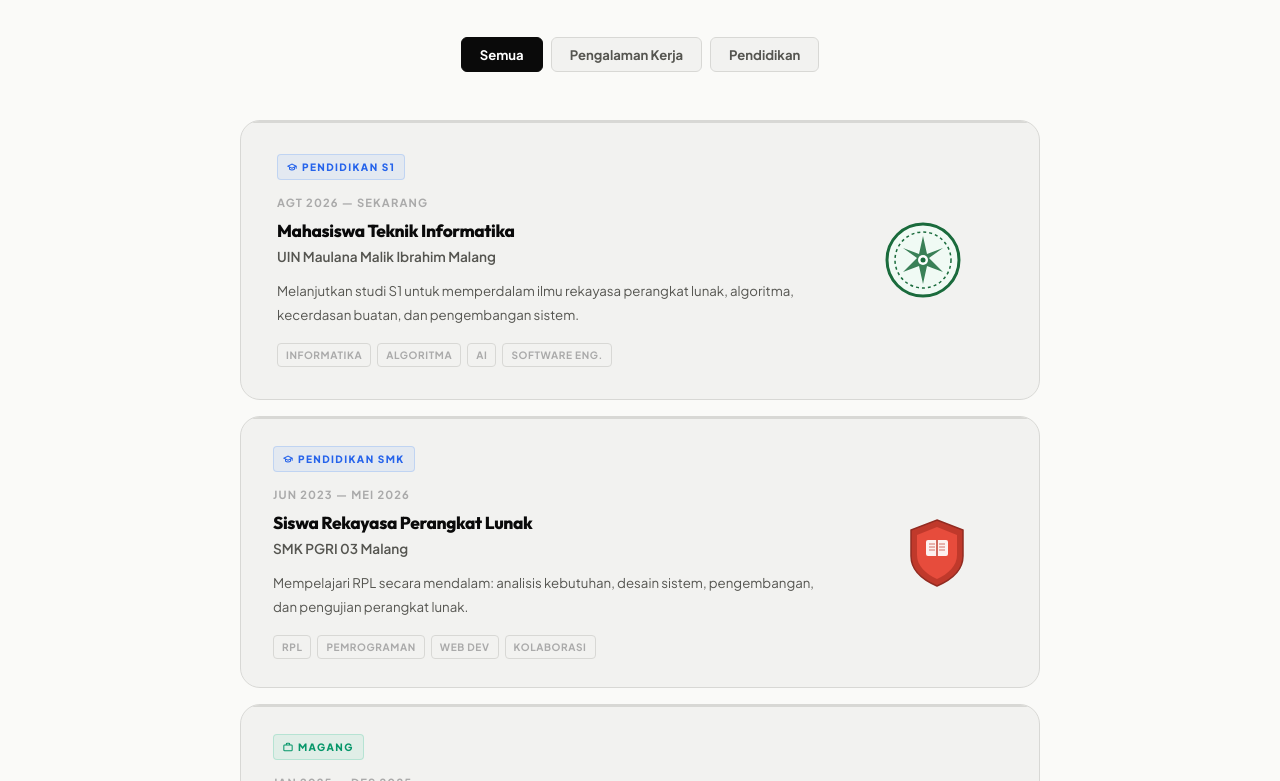
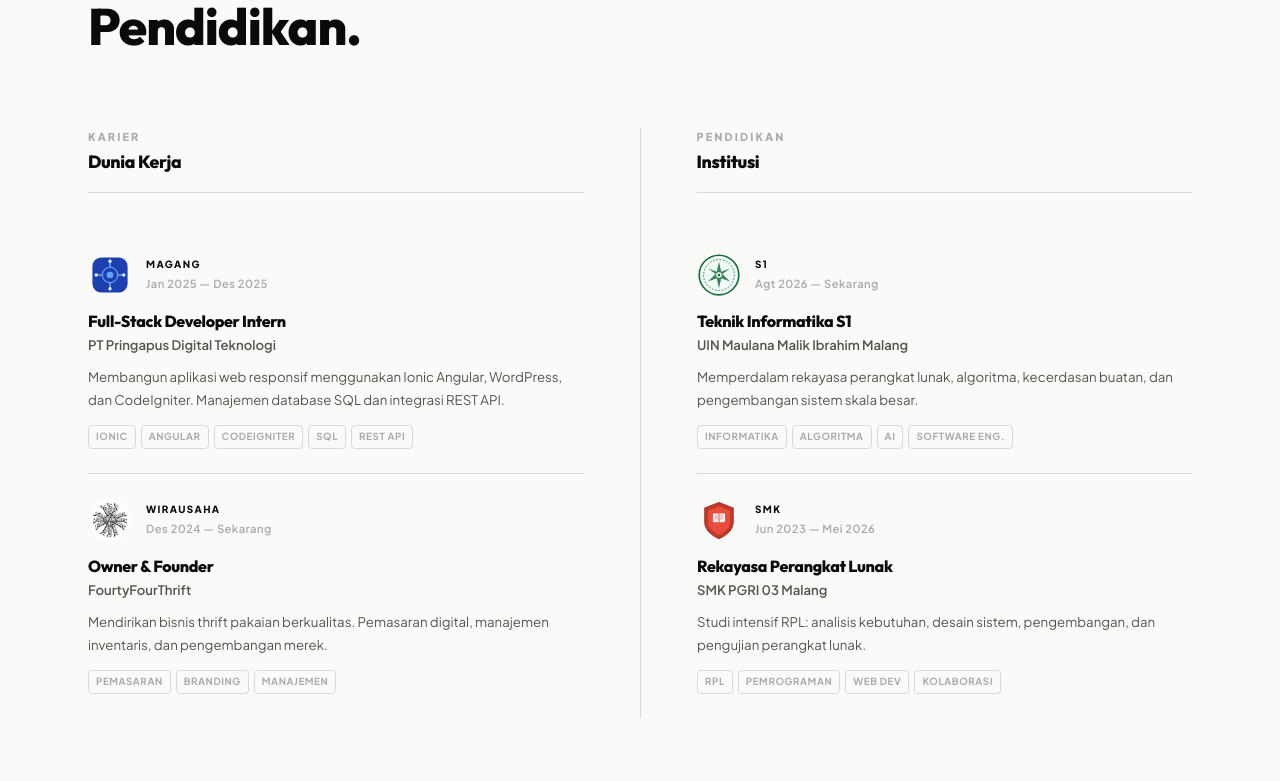
Before and after one commit to HasyaRayyan/Portofolio-Web, a React (Vite) app: page / in a window 1280 px wide. Shown: the part 4399-5180 px from the top of the page. Built offline with nearby package versions, Linux system fonts and the light colour scheme.

Commit message:
up update

```diff
--- a/src/components/Experience.jsx
+++ b/src/components/Experience.jsx
@@ -1,13 +1,14 @@
-import React, { useState } from 'react';
+import React from 'react';
 import logo44Thrift from '../assets/logo_44thrift.png';
 
-/* ─── Inline SVG logos untuk setiap institusi ─── */
+/* ─── SVG Logos ─── */
 
 const LogoUIN = () => (
   <svg viewBox="0 0 80 80" fill="none" xmlns="http://www.w3.org/2000/svg">
     <circle cx="40" cy="40" r="36" stroke="#1a6b3c" strokeWidth="3" fill="#f0faf4"/>
     <circle cx="40" cy="40" r="28" stroke="#1a6b3c" strokeWidth="1.5" fill="none" strokeDasharray="3 3"/>
-    <path d="M40 16 L44 34 L60 28 L46 38 L60 52 L44 46 L40 64 L36 46 L20 52 L34 38 L20 28 L36 34 Z" fill="#1a6b3c" opacity="0.85"/>
+    <path d="M40 16 L44 34 L60 28 L46 38 L60 52 L44 46 L40 64 L36 46 L20 52 L34 38 L20 28 L36 34 Z"
+      fill="#1a6b3c" opacity="0.85"/>
     <circle cx="40" cy="40" r="5" fill="#fff"/>
     <circle cx="40" cy="40" r="2.5" fill="#1a6b3c"/>
   </svg>
@@ -15,8 +16,10 @@ const LogoUIN = () => (
 
 const LogoSMK = () => (
   <svg viewBox="0 0 80 80" fill="none" xmlns="http://www.w3.org/2000/svg">
-    <path d="M40 8 L66 18 L66 44 C66 58 54 68 40 74 C26 68 14 58 14 44 L14 18 Z" fill="#c0392b" stroke="#922b21" strokeWidth="1.5"/>
-    <path d="M40 15 L60 23 L60 43 C60 54 51 62 40 67 C29 62 20 54 20 43 L20 23 Z" fill="#e74c3c"/>
+    <path d="M40 8 L66 18 L66 44 C66 58 54 68 40 74 C26 68 14 58 14 44 L14 18 Z"
+      fill="#c0392b" stroke="#922b21" strokeWidth="1.5"/>
+    <path d="M40 15 L60 23 L60 43 C60 54 51 62 40 67 C29 62 20 54 20 43 L20 23 Z"
+      fill="#e74c3c"/>
     <rect x="29" y="28" width="22" height="16" rx="2" fill="white" opacity="0.92"/>
     <line x1="40" y1="28" x2="40" y2="44" stroke="#c0392b" strokeWidth="1.5"/>
     <line x1="32" y1="32" x2="38" y2="32" stroke="#c0392b" strokeWidth="1" opacity="0.7"/>
@@ -45,138 +48,130 @@ const LogoPringapus = () => (
 );
 
 const LogoFourtyFour = () => (
-  <img src={logo44Thrift} alt="FourtyFourThrift logo" style={{ width: '100%', height: '100%', objectFit: 'contain' }} />
+  <img src={logo44Thrift} alt="FourtyFourThrift" style={{ width: '100%', height: '100%', objectFit: 'contain' }} />
 );
 
-/* ─── Data Terpisah ─── */
-const experiencesData = [
+/* ─── Data ─── */
+
+const careerData = [
   {
     date: 'Jan 2025 — Des 2025',
     title: 'Full-Stack Developer Intern',
     org: 'PT Pringapus Digital Teknologi',
     desc: 'Membangun aplikasi web responsif menggunakan Ionic Angular, WordPress, dan CodeIgniter. Manajemen database SQL dan integrasi REST API.',
-    badge: 'work',
-    badgeLabel: 'Magang',
     chips: ['Ionic', 'Angular', 'CodeIgniter', 'SQL', 'REST API'],
     Logo: LogoPringapus,
+    type: 'Magang',
   },
   {
     date: 'Des 2024 — Sekarang',
     title: 'Owner & Founder',
     org: 'FourtyFourThrift',
     desc: 'Mendirikan bisnis thrift pakaian berkualitas. Pemasaran digital, manajemen inventaris, dan pengembangan merek.',
-    badge: 'business',
-    badgeLabel: 'Wirausaha',
     chips: ['Pemasaran', 'Branding', 'Manajemen'],
     Logo: LogoFourtyFour,
+    type: 'Wirausaha',
   },
 ];
 
 const educationData = [
   {
     date: 'Agt 2026 — Sekarang',
-    title: 'Mahasiswa Teknik Informatika',
+    title: 'Teknik Informatika S1',
     org: 'UIN Maulana Malik Ibrahim Malang',
-    desc: 'Melanjutkan studi S1 untuk memperdalam ilmu rekayasa perangkat lunak, algoritma, kecerdasan buatan, dan pengembangan sistem.',
-    badge: 'education',
-    badgeLabel: 'Pendidikan S1',
+    desc: 'Memperdalam rekayasa perangkat lunak, algoritma, kecerdasan buatan, dan pengembangan sistem skala besar.',
     chips: ['Informatika', 'Algoritma', 'AI', 'Software Eng.'],
     Logo: LogoUIN,
-    featured: true,
+    type: 'S1',
   },
   {
     date: 'Jun 2023 — Mei 2026',
-    title: 'Siswa Rekayasa Perangkat Lunak',
+    title: 'Rekayasa Perangkat Lunak',
     org: 'SMK PGRI 03 Malang',
-    desc: 'Mempelajari RPL secara mendalam: analisis kebutuhan, desain sistem, pengembangan, dan pengujian perangkat lunak.',
-    badge: 'education',
-    badgeLabel: 'Pendidikan SMK',
+    desc: 'Studi intensif RPL: analisis kebutuhan, desain sistem, pengembangan, dan pengujian perangkat lunak.',
     chips: ['RPL', 'Pemrograman', 'Web Dev', 'Kolaborasi'],
     Logo: LogoSMK,
+    type: 'SMK',
   },
 ];
 
-const BadgeIcon = ({ type }) => {
-  if (type === 'education') return (
-    <svg width="10" height="10" viewBox="0 0 24 24" fill="none" stroke="currentColor" strokeWidth="2.5">
-      <path d="M22 10v6M2 10l10-5 10 5-10 5z"/><path d="M6 12v5c3 3 9 3 12 0v-5"/>
-    </svg>
+/* ─── Sub components ─── */
+
+function ColHeader({ label, title }) {
+  return (
+    <div className="exp-col-header">
+      <span className="exp-col-label">{label}</span>
+      <h3 className="exp-col-title">{title}</h3>
+    </div>
   );
-  if (type === 'work') return (
-    <svg width="10" height="10" viewBox="0 0 24 24" fill="none" stroke="currentColor" strokeWidth="2.5">
-      <rect x="2" y="7" width="20" height="14" rx="2"/><path d="M16 7V5a2 2 0 0 0-2-2h-4a2 2 0 0 0-2 2v2"/>
-    </svg>
+}
+
+function ExpItem({ item, delay }) {
+  const { Logo } = item;
+  return (
+    <div className={`exp-item reveal d${delay}`}>
+      <div className="exp-item-top">
+        <div className="exp-item-logo">
+          <Logo />
+        </div>
+        <div className="exp-item-meta">
+          <span className="exp-item-type">{item.type}</span>
+          <span className="exp-item-date">{item.date}</span>
+        </div>
+      </div>
+      <h4 className="exp-item-title">{item.title}</h4>
+      <span className="exp-item-org">{item.org}</span>
+      <p className="exp-item-desc">{item.desc}</p>
+      <div className="exp-item-chips">
+        {item.chips.map((c) => (
+          <span key={c} className="exp-item-chip">{c}</span>
+        ))}
+      </div>
+    </div>
   );
-  return (
-    <svg width="10" height="10" viewBox="0 0 24 24" fill="none" stroke="currentColor" strokeWidth="2.5">
-      <path d="M12 2l3.09 6.26L22 9.27l-5 4.87 1.18 6.88L12 17.77l-6.18 3.25L7 14.14 2 9.27l6.91-1.01L12 2z"/>
-    </svg>
-  );
-};
+}
+
+/* ─── Main component ─── */
 
 export default function Experience() {
-  const [tab, setTab] = useState('all');
-
-  const itemsToDisplay = tab === 'exp'
-    ? experiencesData
-    : tab === 'edu'
-    ? educationData
-    : [...educationData, ...experiencesData];
-
   return (
     <section id="experience" className="section" style={{ borderTop: '1px solid var(--line)' }}>
       <div className="container">
-        <div className="reveal" style={{ textAlign: 'center', marginBottom: '40px' }}>
+
+        {/* Header */}
+        <div className="reveal" style={{ marginBottom: '72px' }}>
           <span className="section-label">04 — Track Record</span>
-          <h2 className="section-title">Pengalaman &amp; Pendidikan</h2>
+          <h2 className="section-title" style={{ maxWidth: '480px' }}>
+            Pengalaman &amp;<br />Pendidikan.
+          </h2>
         </div>
 
-        {/* Tab Switcher */}
-        <div className="reveal d1" style={{ display: 'flex', justifyContent: 'center', gap: '8px', marginBottom: '48px' }}>
-          <button
-            className={`tab-btn ${tab === 'all' ? 'active' : ''}`}
-            onClick={() => setTab('all')}
-          >
-            Semua
-          </button>
-          <button
-            className={`tab-btn ${tab === 'exp' ? 'active' : ''}`}
-            onClick={() => setTab('exp')}
-          >
-            Pengalaman Kerja
-          </button>
-          <button
-            className={`tab-btn ${tab === 'edu' ? 'active' : ''}`}
-            onClick={() => setTab('edu')}
-          >
-            Pendidikan
-          </button>
-        </div>
+        {/* Two-column layout */}
+        <div className="exp-two-col">
 
-        <div className="exp-grid">
-          {itemsToDisplay.map((item, i) => {
-            const { Logo } = item;
-            return (
-              <div key={item.title + i} className={`exp-card${item.featured ? ' featured' : ''} reveal d${Math.min(i + 1, 4)}`}>
-                <div className="exp-logo">
-                  <Logo />
-                </div>
-                <div className="exp-body">
-                  <span className={`exp-badge ${item.badge}`}>
-                    <BadgeIcon type={item.badge} />
-                    {item.badgeLabel}
-                  </span>
-                  <span className="exp-date">{item.date}</span>
-                  <h3 className="exp-title">{item.title}</h3>
-                  <span className="exp-org">{item.org}</span>
-                  <p className="exp-desc">{item.desc}</p>
-                  <div className="exp-chips">
-                    {item.chips.map((c) => <span key={c} className="exp-chip">{c}</span>)}
-                  </div>
-                </div>
-              </div>
-            );
-          })}
+          {/* Left — Karier */}
+          <div className="exp-col">
+            <ColHeader label="Karier" title="Dunia Kerja" />
+            <div className="exp-col-list">
+              {careerData.map((item, i) => (
+                <ExpItem key={item.title} item={item} delay={i + 1} />
+              ))}
+            </div>
+          </div>
+
+          {/* Divider */}
+          <div className="exp-divider" />
+
+          {/* Right — Pendidikan */}
+          <div className="exp-col">
+            <ColHeader label="Pendidikan" title="Institusi" />
+            <div className="exp-col-list">
+              {educationData.map((item, i) => (
+                <ExpItem key={item.title} item={item} delay={i + 1} />
+              ))}
+            </div>
+          </div>
+
         </div>
       </div>
     </section>
--- a/src/index.css
+++ b/src/index.css
@@ -114,37 +114,68 @@ h1, h2, h3, h4, h5, h6 {
 }
 
 /* ============================================================
-   SCROLL REVEAL
+   SCROLL REVEAL — premium entry animations
    ============================================================ */
-:root {
-  --fast: 0.18s;
-  --mid: 0.35s;
-  --slow: 0.7s;
-  --ease: cubic-bezier(0.16, 1, 0.3, 1);
-  --ease-spring: cubic-bezier(0.34, 1.56, 0.64, 1);
+
+@keyframes revealUp {
+  from {
+    opacity: 0;
+    transform: translateY(40px) scale(0.97);
+    filter: blur(6px);
+  }
+  to {
+    opacity: 1;
+    transform: translateY(0) scale(1);
+    filter: blur(0);
+  }
 }
 
-/* ============================================================
-   SCROLL REVEAL
-   ============================================================ */
+@keyframes revealLeft {
+  from {
+    opacity: 0;
+    transform: translateX(-48px) scale(0.97);
+    filter: blur(6px);
+  }
+  to {
+    opacity: 1;
+    transform: translateX(0) scale(1);
+    filter: blur(0);
+  }
+}
+
+@keyframes revealRight {
+  from {
+    opacity: 0;
+    transform: translateX(48px) scale(0.97);
+    filter: blur(6px);
+  }
+  to {
+    opacity: 1;
+    transform: translateX(0) scale(1);
+    filter: blur(0);
+  }
+}
+
 .reveal {
   opacity: 0;
-  transform: translateY(32px) scale(0.98);
-  filter: blur(4px);
-  transition: opacity 0.8s var(--ease),
-              transform 0.8s var(--ease),
-              filter 0.8s var(--ease);
+  transform: translateY(40px) scale(0.97);
+  filter: blur(6px);
   will-change: opacity, transform, filter;
 }
-.reveal.from-left  { transform: translateX(-40px) scale(0.98); }
-.reveal.from-right { transform: translateX(40px) scale(0.98); }
-.reveal.visible    { opacity: 1; transform: translateY(0) scale(1); filter: blur(0); }
+.reveal.from-left  { transform: translateX(-48px) scale(0.97); }
+.reveal.from-right { transform: translateX(48px) scale(0.97); }
 
-.d1 { transition-delay: 0.08s; }
-.d2 { transition-delay: 0.16s; }
-.d3 { transition-delay: 0.24s; }
-.d4 { transition-delay: 0.32s; }
-.d5 { transition-delay: 0.40s; }
+.reveal.visible {
+  animation: revealUp 0.75s cubic-bezier(0.16, 1, 0.3, 1) both;
+}
+.reveal.from-left.visible  { animation-name: revealLeft; }
+.reveal.from-right.visible { animation-name: revealRight; }
+
+.d1 { animation-delay: 0.05s; }
+.d2 { animation-delay: 0.12s; }
+.d3 { animation-delay: 0.20s; }
+.d4 { animation-delay: 0.28s; }
+.d5 { animation-delay: 0.36s; }
 
 /* ============================================================
    ACCENT UTILITY
@@ -824,155 +855,181 @@ h1, h2, h3, h4, h5, h6 {
 }
 
 /* ============================================================
-   EXPERIENCE — CARD GRID
+   EXPERIENCE — TWO COLUMN
    ============================================================ */
 
-.exp-grid {
+/* Outer wrapper: career left | divider | education right */
+.exp-two-col {
+  display: grid;
+  grid-template-columns: 1fr 1px 1fr;
+  gap: 0 56px;
+  align-items: start;
+}
+
+/* Vertical divider line */
+.exp-divider {
+  width: 1px;
+  background: var(--line);
+  align-self: stretch;
+  min-height: 100%;
+}
+
+/* Each column */
+.exp-col {
   display: flex;
   flex-direction: column;
-  gap: 16px;
-  max-width: 800px;
-  margin: 0 auto;
+  gap: 0;
 }
 
-.exp-card {
-  background: var(--bg-card);
-  border: 1px solid var(--line);
-  border-radius: var(--r-lg);
-  padding: 28px 32px;
-  display: flex;
-  flex-direction: row;
-  align-items: center;
-  gap: 28px;
-  position: relative;
-  overflow: hidden;
-  transition: border-color var(--fast) var(--ease),
-              transform var(--mid) var(--ease),
-              box-shadow var(--mid) var(--ease);
+/* Column header */
+.exp-col-header {
+  margin-bottom: 36px;
+  padding-bottom: 20px;
+  border-bottom: 1px solid var(--line);
 }
-.exp-card:hover {
-  border-color: var(--accent);
-  transform: translateY(-3px);
-  box-shadow: 0 16px 40px -8px rgba(0,0,0,0.15);
+.exp-col-label {
+  display: block;
+  font-size: 0.68rem;
+  font-weight: 800;
+  letter-spacing: 0.2em;
+  text-transform: uppercase;
+  color: var(--text-ghost);
+  margin-bottom: 6px;
 }
-.exp-card.featured {
-  padding: 32px 36px;
+.exp-col-title {
+  font-family: var(--font-heading);
+  font-size: 1.1rem;
+  font-weight: 800;
+  letter-spacing: -0.02em;
 }
 
-.exp-card::before {
+/* List of items per column */
+.exp-col-list {
+  display: flex;
+  flex-direction: column;
+  gap: 0;
+}
+
+/* Individual experience item */
+.exp-item {
+  padding: 24px 0;
+  border-bottom: 1px solid var(--line);
+  position: relative;
+  transition: padding-left var(--mid) var(--ease);
+  cursor: default;
+}
+.exp-item:last-child { border-bottom: none; }
+.exp-item::before {
   content: '';
   position: absolute;
-  top: 0; left: 0; right: 0;
-  height: 2px;
-  background: var(--line);
-  transition: background var(--fast) var(--ease);
+  left: 0; top: 0; bottom: 0;
+  width: 0;
+  background: var(--accent);
+  opacity: 0.08;
+  border-radius: 0 4px 4px 0;
+  transition: width var(--mid) var(--ease);
 }
-.exp-card:hover::before { background: var(--accent); }
+.exp-item:hover { padding-left: 12px; }
+.exp-item:hover::before { width: 3px; }
 
-.exp-logo {
-  width: 140px;
-  height: 140px;
-  border-radius: var(--r-lg);
-  background: transparent;
-  border: none;
+/* Top row: logo + meta */
+.exp-item-top {
+  display: flex;
+  align-items: center;
+  gap: 14px;
+  margin-bottom: 14px;
+}
+
+/* Logo */
+.exp-item-logo {
+  width: 44px;
+  height: 44px;
+  flex-shrink: 0;
   display: flex;
   align-items: center;
   justify-content: center;
-  flex-shrink: 0;
   overflow: hidden;
-  order: 2;
-  transition: transform var(--mid) var(--ease);
+  transition: transform var(--mid) var(--ease-spring);
 }
-.exp-card.featured .exp-logo {
-  width: 160px;
-  height: 160px;
+.exp-item:hover .exp-item-logo {
+  transform: scale(1.1) rotate(-3deg);
 }
-.exp-card:hover .exp-logo {
-  transform: scale(1.06);
+.exp-item-logo svg { width: 100%; height: 100%; }
+.exp-item-logo img { width: 100%; height: 100%; object-fit: contain; }
+
+/* Type + date */
+.exp-item-meta {
+  display: flex;
+  flex-direction: column;
+  gap: 2px;
 }
-.exp-logo img {
-  width: 100%;
-  height: 100%;
-  object-fit: contain;
-  padding: 12px;
-  filter: none;
-}
-.exp-logo svg { width: 80px; height: 80px; }
-
-.exp-body { flex: 1; order: 1; }
-
-.exp-badge {
-  display: inline-flex;
-  align-items: center;
-  gap: 5px;
-  font-size: 0.63rem;
+.exp-item-type {
+  font-size: 0.62rem;
   font-weight: 800;
   letter-spacing: 0.14em;
   text-transform: uppercase;
-  padding: 4px 9px;
-  border-radius: 4px;
-  margin-bottom: 14px;
+  color: var(--accent);
 }
-.exp-badge.education { background: rgba(96,165,250,0.12); color: #60a5fa; border: 1px solid rgba(96,165,250,0.25); }
-.exp-badge.work      { background: rgba(52,211,153,0.12); color: #34d399; border: 1px solid rgba(52,211,153,0.25); }
-.exp-badge.business  { background: rgba(251,191,36,0.12); color: #fbbf24; border: 1px solid rgba(251,191,36,0.25); }
+.exp-item-date {
+  font-size: 0.7rem;
+  font-weight: 600;
+  color: var(--text-ghost);
+  letter-spacing: 0.04em;
+}
 
-[data-theme="light"] .exp-badge.education { background: rgba(59,130,246,0.08); color: #2563eb; border-color: rgba(59,130,246,0.2); }
-[data-theme="light"] .exp-badge.work      { background: rgba(16,185,129,0.08); color: #059669; border-color: rgba(16,185,129,0.2); }
-[data-theme="light"] .exp-badge.business  { background: rgba(245,158,11,0.08); color: #d97706; border-color: rgba(245,158,11,0.2); }
-
-.exp-date {
-  font-size: 0.7rem;
-  font-weight: 700;
-  color: var(--text-ghost);
-  letter-spacing: 0.1em;
-  text-transform: uppercase;
-  display: block;
-  margin-bottom: 8px;
-}
-.exp-title {
+/* Content */
+.exp-item-title {
   font-family: var(--font-heading);
-  font-size: 1.08rem;
+  font-size: 1rem;
   font-weight: 800;
   letter-spacing: -0.02em;
-  margin-bottom: 4px;
+  margin-bottom: 3px;
   line-height: 1.25;
+  transition: color var(--fast) var(--ease);
 }
-.exp-org {
-  font-size: 0.85rem;
+.exp-item:hover .exp-item-title { color: var(--accent); }
+
+.exp-item-org {
+  display: block;
+  font-size: 0.82rem;
   font-weight: 600;
   color: var(--text-sub);
-  display: block;
-  margin-bottom: 12px;
+  margin-bottom: 10px;
 }
-.exp-desc {
+.exp-item-desc {
   font-size: 0.83rem;
   color: var(--text-sub);
-  line-height: 1.78;
+  line-height: 1.75;
 }
-.exp-chips {
+.exp-item-chips {
   display: flex;
   flex-wrap: wrap;
-  gap: 6px;
-  margin-top: 16px;
+  gap: 5px;
+  margin-top: 14px;
 }
-.exp-chip {
-  font-size: 0.63rem;
+.exp-item-chip {
+  font-size: 0.61rem;
   font-weight: 700;
   letter-spacing: 0.06em;
   text-transform: uppercase;
-  padding: 3px 8px;
+  padding: 3px 7px;
   border-radius: 4px;
   border: 1px solid var(--line);
   color: var(--text-ghost);
+  transition: border-color var(--fast) var(--ease), color var(--fast) var(--ease);
+}
+.exp-item:hover .exp-item-chip {
+  border-color: var(--accent);
+  color: var(--text);
 }
 
+/* Responsive: stack columns on mobile */
 @media (max-width: 768px) {
-  .exp-grid { grid-template-columns: 1fr; }
-  .exp-card { gap: 20px; padding: 20px; }
-  .exp-logo { width: 64px; height: 64px; }
-  .exp-logo svg { width: 38px; height: 38px; }
-  .exp-card.featured .exp-logo { width: 72px; height: 72px; }
+  .exp-two-col {
+    grid-template-columns: 1fr;
+    gap: 48px;
+  }
+  .exp-divider { display: none; }
 }
 
 /* ============================================================
@@ -1110,29 +1167,6 @@ textarea.form-input {
 /* ============================================================
    FOOTER
    ============================================================ */
-/* Tab Switcher */
-.tab-btn {
-  font-family: var(--font-body);
-  font-size: 0.82rem;
-  font-weight: 700;
-  padding: 8px 18px;
-  border-radius: var(--r-sm);
-  border: 1px solid var(--line);
-  background: var(--bg-card);
-  color: var(--text-sub);
-  cursor: pointer;
-  transition: all var(--fast) var(--ease);
-}
-.tab-btn:hover {
-  border-color: var(--text);
-  color: var(--text);
-}
-.tab-btn.active {
-  background: var(--accent);
-  color: var(--accent-on);
-  border-color: var(--accent);
-}
-
 /* ============================================================
    FOOTER
    ============================================================ */
```
